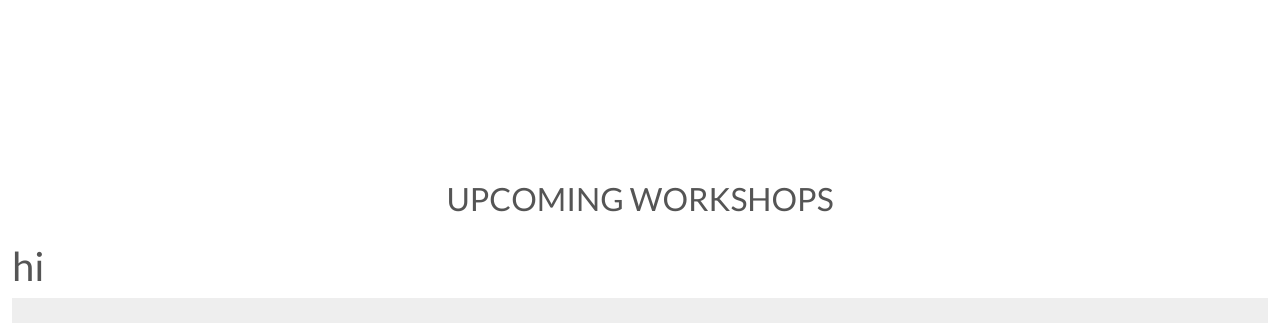
After one commit to dimicoding/ClayCafe, a Django app: page /workshop/workshop/2/ in a window 1280 px wide. The commit adds this page. Shown: the top 323 px of the page. Run offline with Django 3.2, Linux system fonts and the light colour scheme; data comes from the database, SQL or seed files in the repository; both versions use the stored data as it was after the commit; some libraries are stand-ins or nearby versions.

Commit message:
Add workshop detail template,view and url

```diff
--- a/workshop/models.py
+++ b/workshop/models.py
@@ -4,6 +4,7 @@ from django.contrib.auth.models import User
 
 
 class Workshop(models.Model):
+    id = models.AutoField(primary_key=True)
     title = models.CharField(max_length=200)
     image = models.ImageField(null=True, blank=True)
     description = models.TextField(blank=True)
@@ -14,9 +15,10 @@ class Workshop(models.Model):
     places = models.PositiveIntegerField()
 
     def __str__(self):
-        return self.title
+        return str(self.id)
 
 class Booking(models.Model):
+    id = models.AutoField(primary_key=True)
     workshop_id = models.ForeignKey('Workshop', null=True, blank=True, on_delete=models.SET_NULL)
     user_id = models.ForeignKey(User, null=True, blank=True,  on_delete=models.CASCADE)
     created_on = models.DateTimeField()
--- /dev/null
+++ b/workshop/templates/workshop/workshop-detail.html
@@ -0,0 +1,22 @@
+{% extends "base.html" %} {% load static %} {% load bag_tools %} {% block page_header %}
+<div class="container header-container">
+    <div class="row">
+        <div class="col-7 col-md-6 my-auto"></div>
+    </div>
+</div>
+{% endblock %}
+
+{% block content %}
+<div class="container">
+    <div class="row">
+        <div class="col">
+            <h2 class="logo-font mb-4 text-center">Upcoming Workshops</h2>
+        </div>
+    </div>
+    <div class="row">
+        <h1>hi</h1>
+    </div>
+
+
+
+{% endblock %}
--- a/workshop/templates/workshop/workshop.html
+++ b/workshop/templates/workshop/workshop.html
@@ -32,9 +32,13 @@
                 time to embark on a remarkable journey of self-expression, as you immerse yourself in the therapeutic art of
                 pottery. Whether you're a curious beginner or an experienced potter seeking to refine your skills, this
                 workshop is designed to inspire and ignite your creative spark.</p>
+
+
+            <a href="{% url 'workshop_book' details.id %}">View Details</a>
+        {% endfor %}
         </div>
     </div>
-{% endfor %}
 
+</div>
 
 {% endblock %}
--- a/workshop/urls.py
+++ b/workshop/urls.py
@@ -4,4 +4,6 @@ from . import views
 
 urlpatterns = [
     path('', views.workshop, name="workshop"),
+    path('workshop/<int:workshop_id>/', views.workshop_book, name="workshop_book"),
+
 ]
--- a/workshop/views.py
+++ b/workshop/views.py
@@ -1,13 +1,27 @@
-from django.shortcuts import render
+from django.shortcuts import render, get_object_or_404
 from .models import Workshop, Booking
+
 
 # Create your views here.
 
 def workshop(request):
     workshop_details = Workshop.objects.all()
+    for workshop in workshop_details:
+        print(workshop.pk)
 
     context= {
         'workshop_details': workshop_details,
     }
 
     return render(request, 'workshop/workshop.html', context)
+
+
+def workshop_book(request, workshop_id):
+
+    workshop = get_object_or_404(Workshop, id=workshop_id)
+
+    context = {
+        'workshop': workshop,
+    }
+
+    return render(request, 'workshop/workshop-detail.html', context)
```
Also changed, not shown: db.sqlite3, media/2210.q805.012.S.m004.c12.Hands_craft_flat_composition_NVjApNl.jpg (added), workshop/migrations/0003_alter_workshop_id.py (added), workshop/migrations/0004_alter_booking_id.py (added).
